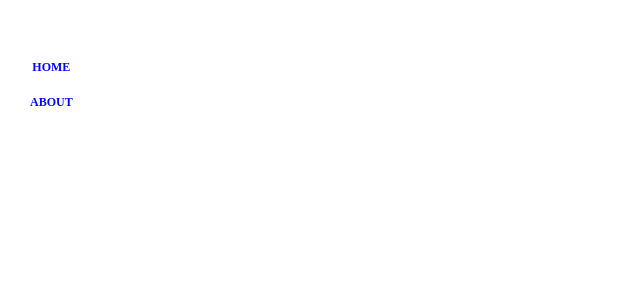
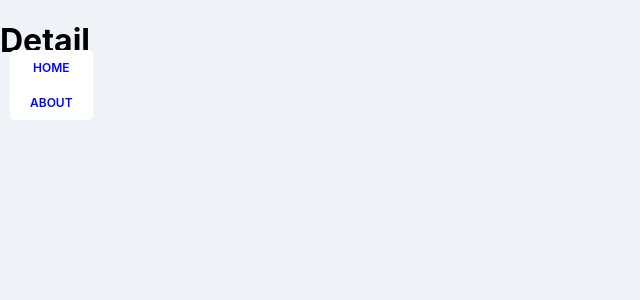
Before and after one commit to firemancha/Inflearn, a React (Create React App) app in the folder NomadReact/Class/movie_app/: page /movie-detail in a window 1280 px wide. Before the commit this address had no page. Shown: the top 300 px of the page, without its empty margins (0-640 px from the left). Built offline with nearby package versions, Linux system fonts and the light colour scheme.

Commit message:
Sharing Props Between Routes

```diff
--- a/NomadReact/Class/movie_app/src/App.js
+++ b/NomadReact/Class/movie_app/src/App.js
@@ -3,6 +3,8 @@
 import About from "./routes/About";
 import Home from "./routes/Home";
 import Navigation from "./components/Navigation";
+import Detail from "./components/Detail";
+import "./App.css";
 
 function App() {
   return (
@@ -11,6 +13,7 @@
       <Routes>
         <Route path="/" element={<Home />} />
         <Route path="/about" element={<About />} />
+        <Route path="/movie-detail" element={<Detail />} />
       </Routes>
     </Router>
   );
--- /dev/null
+++ b/NomadReact/Class/movie_app/src/components/Detail.js
@@ -0,0 +1,8 @@
+import React from "react";
+
+function Detail(props) {
+  console.log(props);
+  return <h1>Detail</h1>;
+}
+
+export default Detail;
--- a/NomadReact/Class/movie_app/src/components/Movie.js
+++ b/NomadReact/Class/movie_app/src/components/Movie.js
@@ -1,9 +1,22 @@
 import React from "react";
+import { Link } from "react-router-dom";
 import PropTypes from "prop-types";
 import "./Movie.css";
 
 function Movie({ id, year, title, summary, poster, genres }) {
   return (
+    <Link
+      to={{
+        pathname: "/movie-detail",
+        state: {
+          year,
+          title,
+          summary,
+          poster,
+          genres,
+        },
+      }}
+    >
       <div className="movie">
         <img src={poster} alt={title} title={title} />
         <div className="movie_data">
@@ -19,6 +32,7 @@
           <p className="movie_summary">{summary.slice(0, 180)}...</p>
         </div>
       </div>
+    </Link>
   );
 }
 
--- a/NomadReact/Class/movie_app/src/components/Navigation.js
+++ b/NomadReact/Class/movie_app/src/components/Navigation.js
@@ -1,5 +1,5 @@
 import React from "react";
-import { Link } from "react-router-dom";
+import { Link, Outlet } from "react-router-dom";
 import "./Navigation.css";
 
 function Navigation() {
@@ -7,6 +7,7 @@
     <div className="nav">
       <Link to="/">Home</Link>
       <Link to="/about">About</Link>
+      <Outlet />
     </div>
   );
 }
```
Lines whose indentation alone changed are shown as unchanged.
